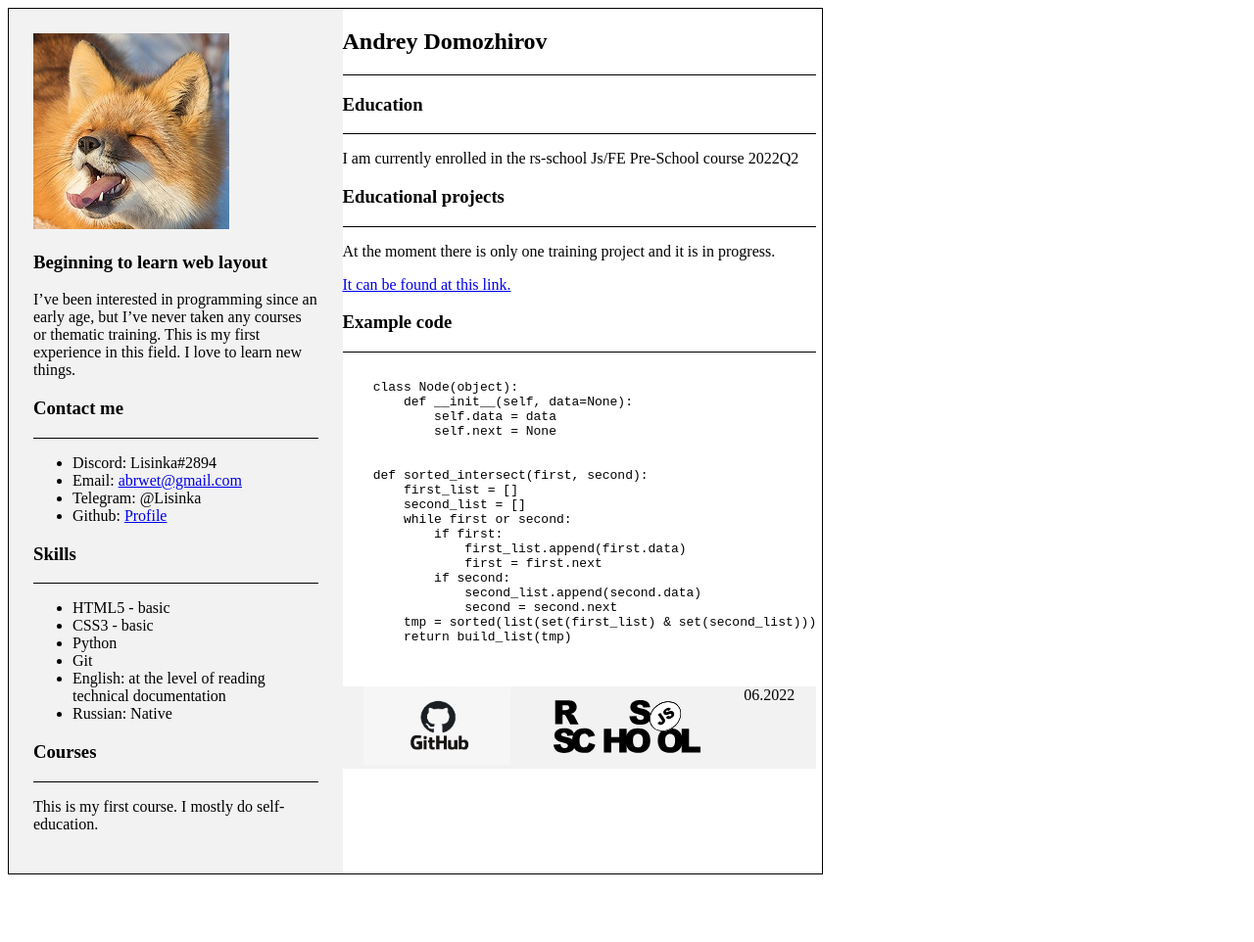
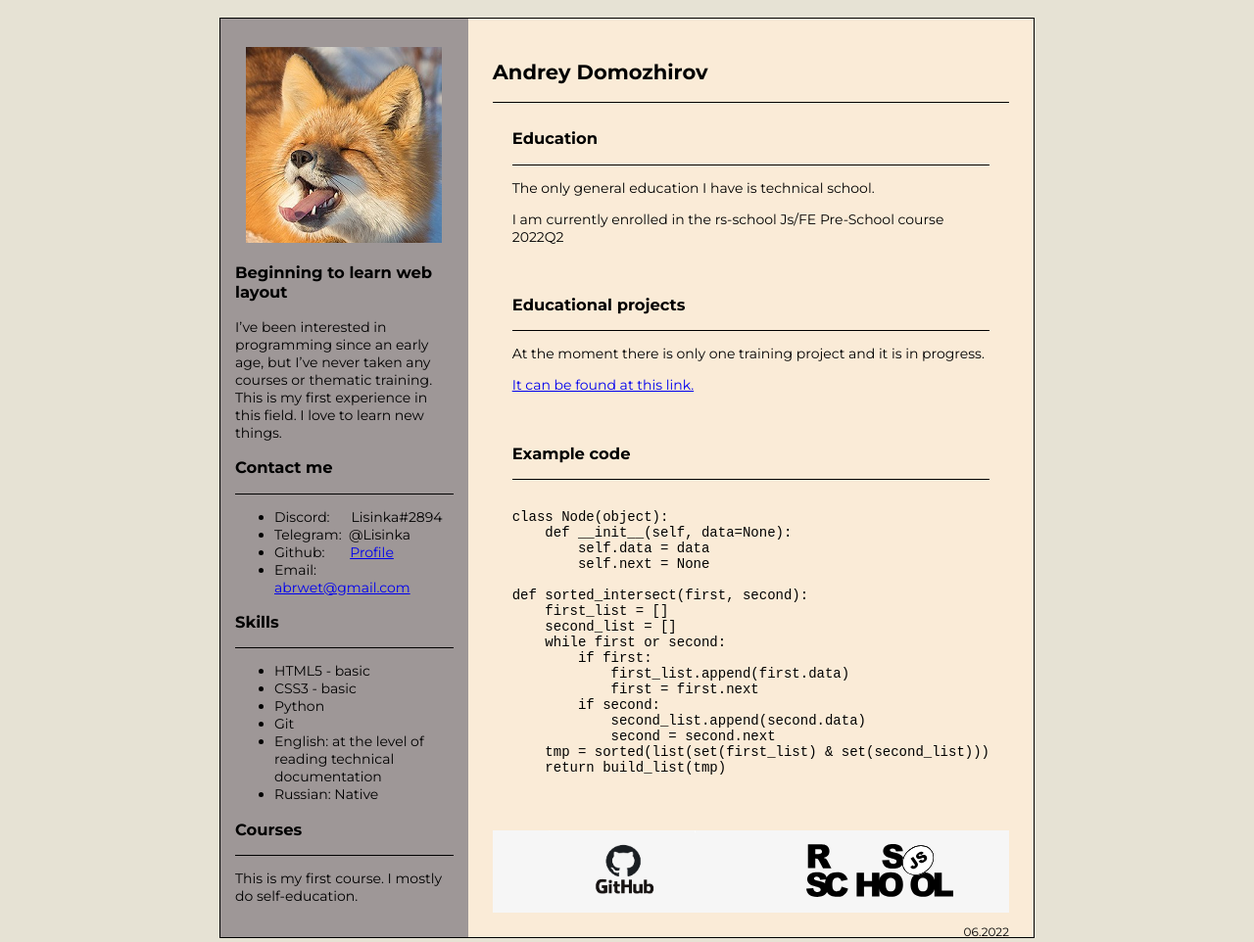
Before and after one commit to AbrLis/rsschool-cv, a plain HTML site: page index.html in a window 1280 px wide. Shown: the whole page at 98% size. Before the commit the page ends 901 px from the top, so only its background shows below. Drawn offline with Linux system fonts and the light colour scheme.

Commit message:
fix: change color web page

```diff
--- a/index.html
+++ b/index.html
@@ -5,6 +5,9 @@
     <meta charset="UTF-8">
     <meta http-equiv="X-UA-Compatible" content="IE=edge">
     <meta name="viewport" content="width=device-width, initial-scale=1.0">
+    <link
+        href="https://fonts.googleapis.com/css2?family=Montserrat:ital,wght@0,100;0,200;0,300;0,400;0,500;0,600;0,700;0,800;0,900;1,100;1,200;1,300;1,400;1,500;1,600;1,700;1,800;1,900&amp;display=swap"
+        rel="stylesheet">
     <link rel="stylesheet" href="./style/style.css">
     <title>CV</title>
 </head>
@@ -14,7 +17,9 @@
         <!-- left side page-->
         <section class="about">
             <header class="header-about">
+                <p class="alig-center">
                     <img src="img/abrlis.png" alt="me" width="200" height="200">
+                </p>
                 <h3>Beginning to learn web layout</h3>
                 <p>I’ve been interested in programming since an early age, but I’ve never taken any courses or thematic
                     training. This is
@@ -24,10 +29,10 @@
                 <h3 class="contact-me">Contact me</h3>
                 <div class="underline"></div>
                 <ul>
-                    <li class="pre-warp">Discord: Lisinka#2894</li>
+                    <li class="pre-warp">Discord:      Lisinka#2894</li>
+                    <li class="pre-warp">Telegram:  @Lisinka</li>
+                    <li class="pre-warp">Github:       <a href="https://github.com/AbrLis">Profile</a></li>
                     <li class="pre-warp">Email: <a href="mailto:abrwet@gmail.com">abrwet@gmail.com</a></li>
-                    <li class="pre-warp">Telegram: @Lisinka</li>
-                    <li class="pre-warp">Github: <a href="https://github.com/AbrLis">Profile</a></li>
                 </ul>
             </article>
             <article class="skills">
@@ -52,14 +57,15 @@
         <section class="right-side">
             <h1>Andrey Domozhirov</h1>
             <div class="underline"></div>
-            <article class="education">
+            <article class="education right-info">
                 <h3>Education</h3>
                 <div class="underline"></div>
                 <div class="description">
+                    <p>The only general education I have is technical school.</p>
                     <p>I am currently enrolled in the rs-school Js/FE Pre-School course 2022Q2</p>
                 </div>
             </article>
-            <article class="educational-projects">
+            <article class="educational-projects right-info">
                 <h3>Educational projects</h3>
                 <div class="underline"></div>
                 <div class="description">
@@ -67,7 +73,7 @@
                     <p><a href="https://github.com/AbrLis/rsschool-cv">It can be found at this link.</a></p>
                 </div>
             </article>
-            <article class="example-code">
+            <article class="example-code right-info">
                 <h3>Example code</h3>
                 <div class="underline"></div>
                 <pre class="code">
@@ -76,7 +82,6 @@
     def __init__(self, data=None):
         self.data = data
         self.next = None
-
 
 def sorted_intersect(first, second):
     first_list = []
@@ -93,18 +98,19 @@
                     </code>
                 </pre>
             </article>
+            <!-- Footer -->
             <footer class="footer">
                 <nav class="nav">
                     <div class="footer-nav">
-                        <a href="https://github.com/AbrLis"><img src="./img/GitHub.png" alt="rss-scool-logo" height="80" width="150"></a>
+                        <a href="https://github.com/AbrLis"><img src="./img/GitHub.png" alt="github-logo" height="80"
+                                width="150"></a>
                     </div>
                     <div class="footer-nav">
-                        <a href="https://rs.school/js/"><img src="./img/rs_school_js.svg" alt="rss-scool-logo" height="80" width="150"></a>
-                    </div>
-                    <div class="footer-nav">
-                        06.2022
+                        <a href="https://rs.school/js/"><img src="./img/rs_school_js.svg" alt="rss-scool-logo"
+                                height="80" width="150"></a>
                     </div>
                 </nav>
+                <p class="footer-date">06.2022</p>
             </footer>
         </section>
     </main>
--- a/style/style.css
+++ b/style/style.css
@@ -1,23 +1,49 @@
+body {
+    padding-top: 10px;
+    background-color: #e6e2d4;
+}
+
 .cv {
     max-width: 830px;
     min-width: 740px;
+    margin-left: auto;
+    margin-right: auto;
     border: #000 1px solid;
     display: flex;
+    font-family: 'Montserrat', sans-serif;
+    font-size: 14px;
 }
 
 .about {
-    width: 35%;
-    background-color: #f2f2f2;
+    width: 40%;
+    background-color: #9e9797;
+    padding: 15px;
+}
+
+.alig-center {
+    text-align: center;
+}
+
+.right-side {
     padding: 25px;
+    background-color: antiquewhite;
+}
+
+.right-info {
+    padding: 10px 20px;
 }
 
 .nav {
     display: flex;
     flex-direction: row;
     justify-content: space-around;
-    background-color: #f2f2f2;
+    background-color: #f6f6f6;
 }
 
+.footer-date {
+    font-size: 12px;
+    text-align: right;
+}
 .footer {
     height: 84px;
 }
```
Lines whose indentation alone changed are shown as unchanged.
